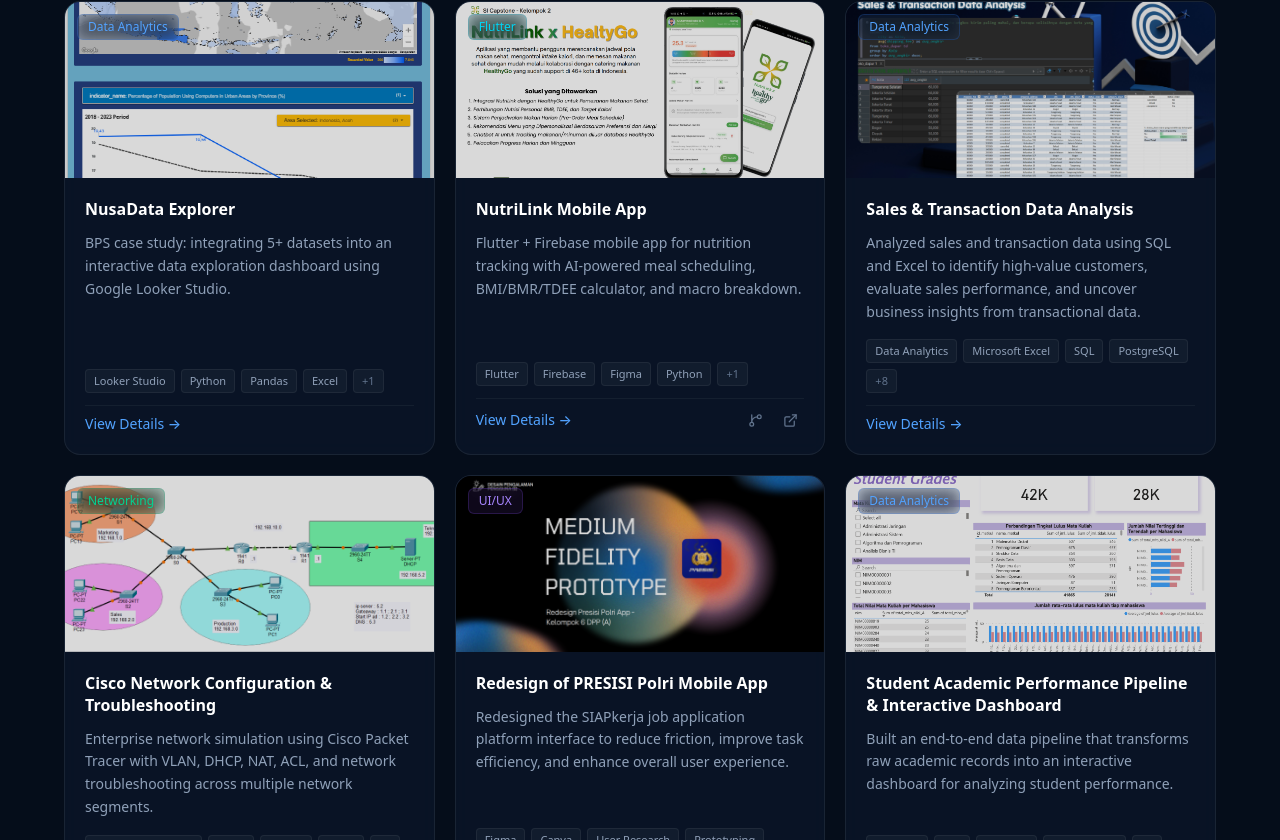
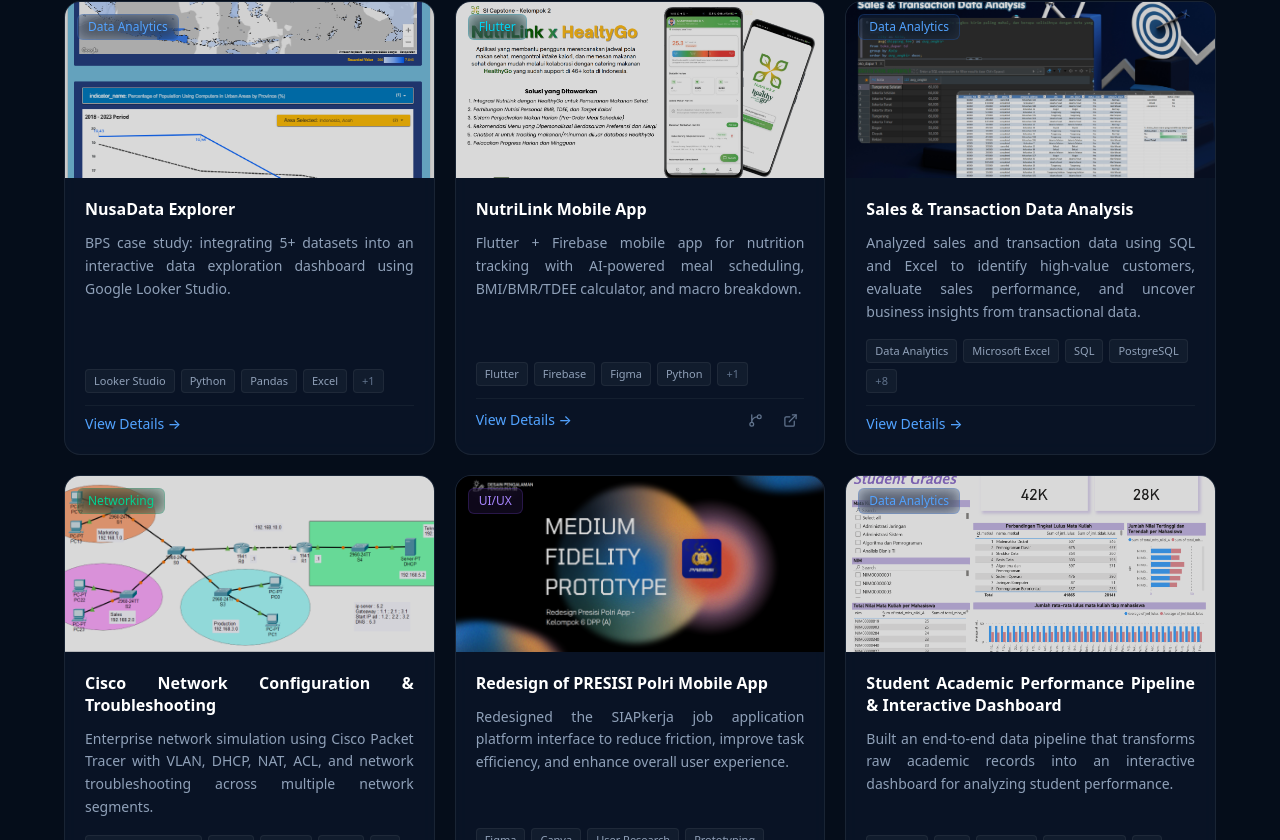
Before and after one commit to airawa23/airgata-portfolio, a React (Vite) app: page / in a window 1280 px wide. Shown: the part 4540-5380 px from the top of the page. Built offline with nearby package versions, Linux system fonts and the light colour scheme.

Commit message:
modify text-justify content ProjectCard

```diff
--- a/src/components/ProjectCard.jsx
+++ b/src/components/ProjectCard.jsx
@@ -70,7 +70,7 @@ export default function ProjectCard({ project, onOpenModal }) {
       </div>
 
       {/* Content */}
-      <div className="flex flex-col flex-1 p-5 gap-3">
+      <div className="flex flex-col flex-1 p-5 gap-3 text-justify">
         <h3 className="text-white font-semibold text-base leading-snug group-hover:text-blue-300 transition-colors">
           {project.title}
         </h3>
```
